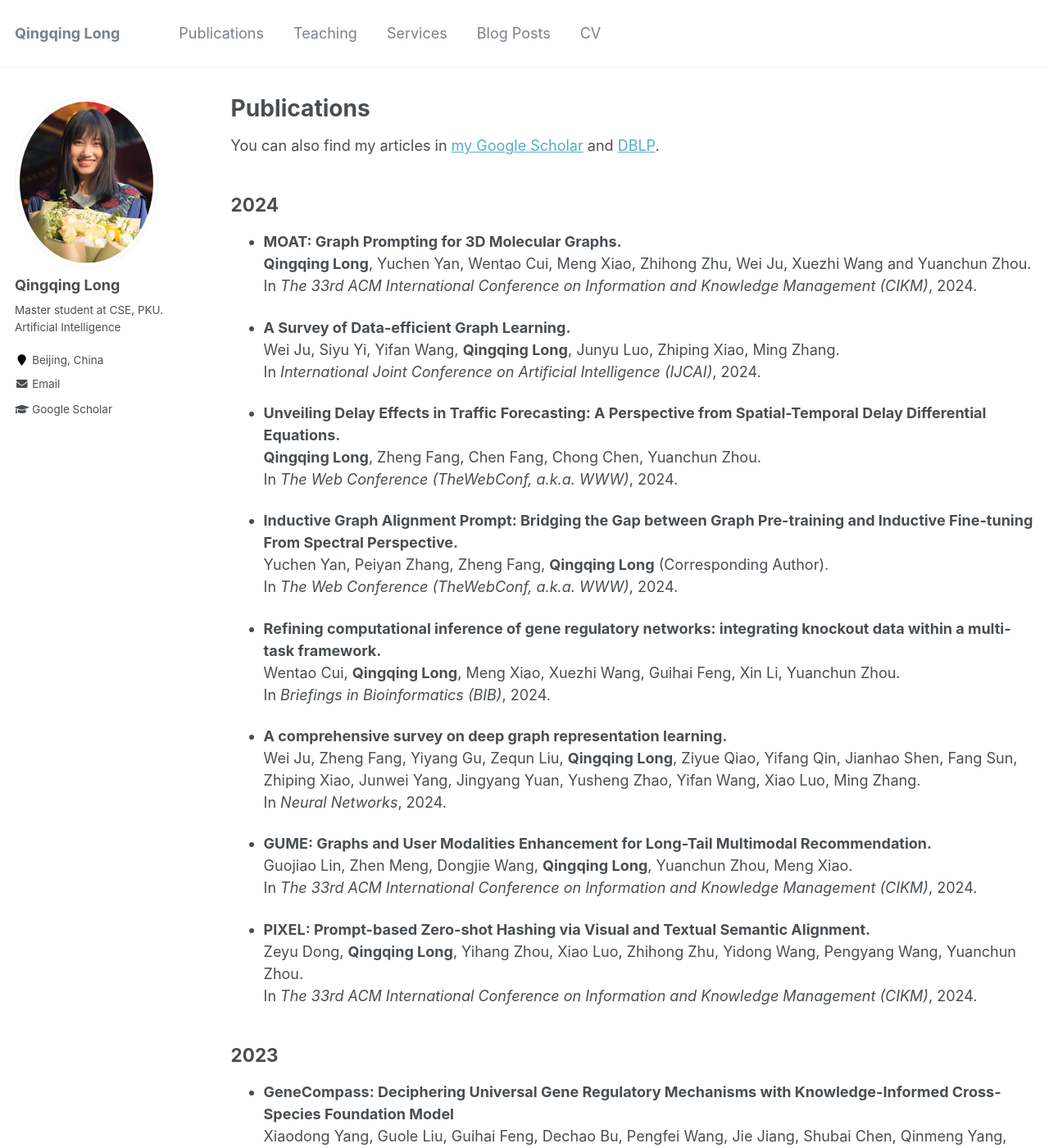
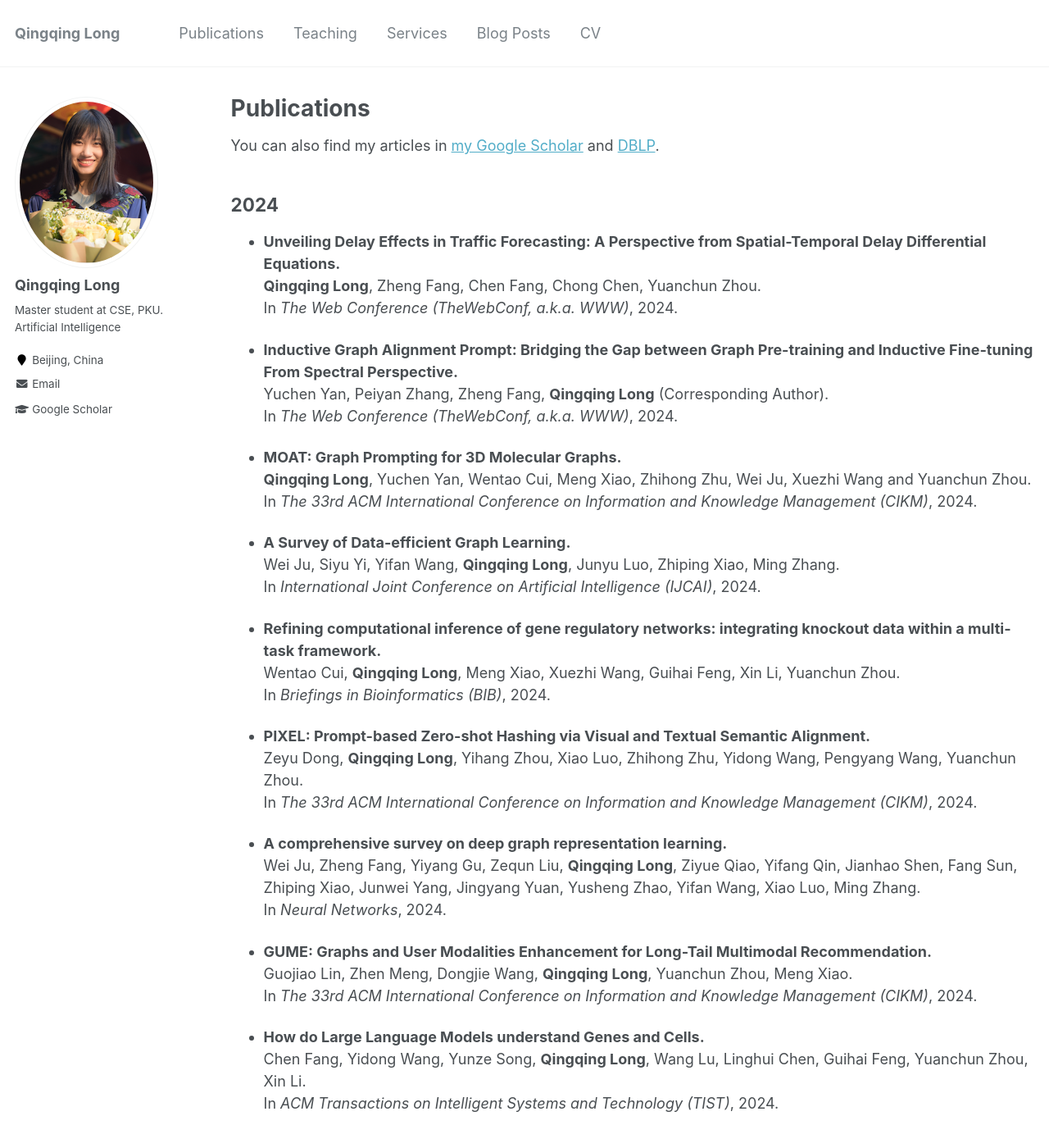
Before and after one commit to YimiAChack/YimiAChack.github.io, a Jekyll site: the page built from _pages/publications.md, in a window 1280 px wide and 1400 px high. Shown: the whole window at 82% size. Built offline with Jekyll 4.4.1, drawn with Linux system fonts in a browser that asks for light colours.

Commit message:
Update publications.md

```diff
--- a/_pages/publications.md
+++ b/_pages/publications.md
@@ -7,20 +7,23 @@ author_profile: true
 
 You can also find my articles in [my Google Scholar](https://scholar.google.com/citations?user=283USTgAAAAJ&hl=zh-CN&oi=ao) and [DBLP](https://dblp.org/pid/251/9514.html). <br>
 ## 2024
+* **Unveiling Delay Effects in Traffic Forecasting: A Perspective from Spatial-Temporal Delay Differential Equations.** <br>
+**Qingqing Long**, Zheng Fang, Chen Fang, Chong Chen, Yuanchun Zhou.  <br>In *The Web Conference (TheWebConf, a.k.a. WWW)*, 2024.
+
+* **Inductive Graph Alignment Prompt: Bridging the Gap between Graph Pre-training and Inductive Fine-tuning From Spectral Perspective.** <br>
+Yuchen Yan, Peiyan Zhang, Zheng Fang, **Qingqing Long** (Corresponding Author). <br>In *The Web Conference (TheWebConf, a.k.a. WWW)*, 2024.
+
 * **MOAT: Graph Prompting for 3D Molecular Graphs.** <br>
 **Qingqing Long**, Yuchen Yan, Wentao Cui, Meng Xiao, Zhihong Zhu, Wei Ju, Xuezhi Wang and Yuanchun Zhou. <br>In *The 33rd ACM International Conference on Information and Knowledge Management (CIKM)*, 2024.
 
 * **A Survey of Data-efficient Graph Learning.** <br>
 Wei Ju, Siyu Yi, Yifan Wang, **Qingqing Long**, Junyu Luo, Zhiping Xiao, Ming Zhang.  <br>In *International Joint Conference on Artificial Intelligence (IJCAI)*, 2024.
 
-* **Unveiling Delay Effects in Traffic Forecasting: A Perspective from Spatial-Temporal Delay Differential Equations.** <br>
-**Qingqing Long**, Zheng Fang, Chen Fang, Chong Chen, Yuanchun Zhou.  <br>In *The Web Conference (TheWebConf, a.k.a. WWW)*, 2024.
-
-* **Inductive Graph Alignment Prompt: Bridging the Gap between Graph Pre-training and Inductive Fine-tuning From Spectral Perspective.** <br>
-Yuchen Yan, Peiyan Zhang, Zheng Fang, **Qingqing Long** (Corresponding Author). <br>In *The Web Conference (TheWebConf, a.k.a. WWW)*, 2024.
-
 * **Refining computational inference of gene regulatory networks: integrating knockout data within a multi-task framework.** <br>
 Wentao Cui, **Qingqing Long**, Meng Xiao, Xuezhi Wang, Guihai Feng, Xin Li, Yuanchun Zhou. <br>In *Briefings in Bioinformatics (BIB)*, 2024.
+
+* **PIXEL: Prompt-based Zero-shot Hashing via Visual and Textual Semantic Alignment.** <br>
+Zeyu Dong, **Qingqing Long**, Yihang Zhou, Xiao Luo, Zhihong Zhu, Yidong Wang, Pengyang Wang, Yuanchun Zhou.  <br>In *The 33rd ACM International Conference on Information and Knowledge Management (CIKM)*, 2024.
 
 * **A comprehensive survey on deep graph representation learning.** <br>
 Wei Ju, Zheng Fang, Yiyang Gu, Zequn Liu, **Qingqing Long**, Ziyue Qiao, Yifang Qin, Jianhao Shen, Fang Sun, Zhiping Xiao, Junwei Yang, Jingyang Yuan, Yusheng Zhao, Yifan Wang, Xiao Luo, Ming Zhang. <br>In *Neural Networks*, 2024.
@@ -28,8 +31,10 @@ Wei Ju, Zheng Fang, Yiyang Gu, Zequn Liu, **Qingqing Long**, Ziyue Qiao, Yifang
 * **GUME: Graphs and User Modalities Enhancement for Long-Tail Multimodal Recommendation.** <br>
 Guojiao Lin, Zhen Meng, Dongjie Wang, **Qingqing Long**, Yuanchun Zhou, Meng Xiao. <br>In *The 33rd ACM International Conference on Information and Knowledge Management (CIKM)*, 2024.
 
-* **PIXEL: Prompt-based Zero-shot Hashing via Visual and Textual Semantic Alignment.** <br>
-Zeyu Dong, **Qingqing Long**, Yihang Zhou, Xiao Luo, Zhihong Zhu, Yidong Wang, Pengyang Wang, Yuanchun Zhou.  <br>In *The 33rd ACM International Conference on Information and Knowledge Management (CIKM)*, 2024.
+* **How do Large Language Models understand Genes and Cells.** <br>
+Chen Fang, Yidong Wang, Yunze Song, **Qingqing Long**, Wang Lu, Linghui Chen, Guihai Feng, Yuanchun Zhou, Xin Li. <br>In *ACM Transactions on Intelligent Systems and Technology (TIST)*, 2024.
+
+
 
 ## 2023
 * **GeneCompass: Deciphering Universal Gene Regulatory Mechanisms with Knowledge-Informed Cross-Species Foundation Model** <br>
```
